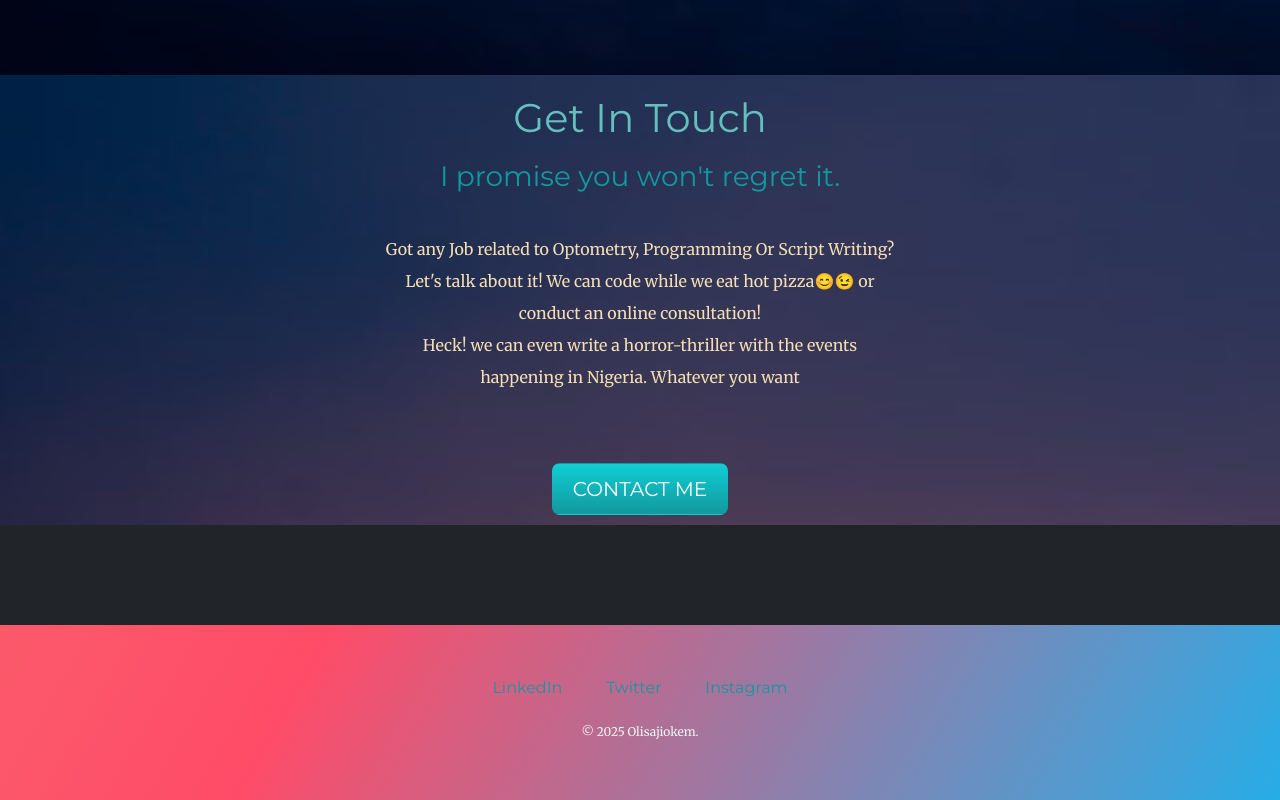
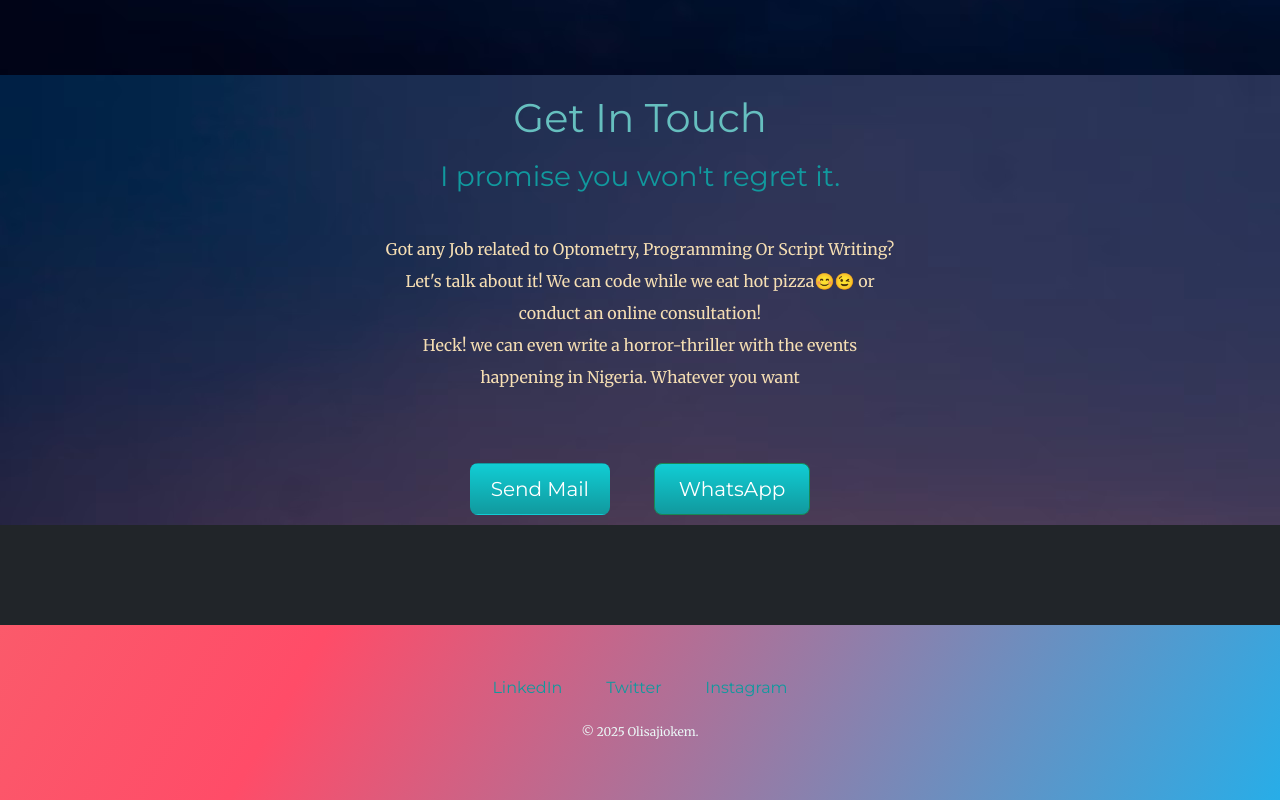
Before and after one commit to Olisajioke/MyCv, a plain HTML site: page index.html in a window 1280 px wide. Shown: the part 2724-3524 px from the top of the page. Drawn offline with nearby package versions, Linux system fonts and the light colour scheme.

Commit message:
Change contact link text and add WhatsApp button
Updated contact link text and added WhatsApp link.

```diff
--- a/index.html
+++ b/index.html
@@ -53,7 +53,12 @@
               <h2>Get In Touch</h2>
               <h3>I promise you won't regret it.</h3>
               <p class="contact-message">Got any Job related to Optometry, Programming Or Script Writing? Let's talk about it! We can code while we eat hot pizza😊😉 or conduct an online consultation!<br>Heck! we can even write a horror-thriller with the events happening in Nigeria. Whatever you want</p>
-              <a class="btn" href="mailto:chijioke914@gmail.com">CONTACT ME</a>
+              <a class="btn" href="mailto:chijioke914@gmail.com">Send Mail</a>
+             <a href="https://wa.me/2348136111799?text=Hello%20Bright!%20I%20visited%20your%20website%20and%20would%20like%20to%20chat."
+                target="_blank"
+                class="btn btn-success btn-lg px-4 text-white text-decoration-none">
+                WhatsApp
+            </a>
             </div>
           </div>
 
```
